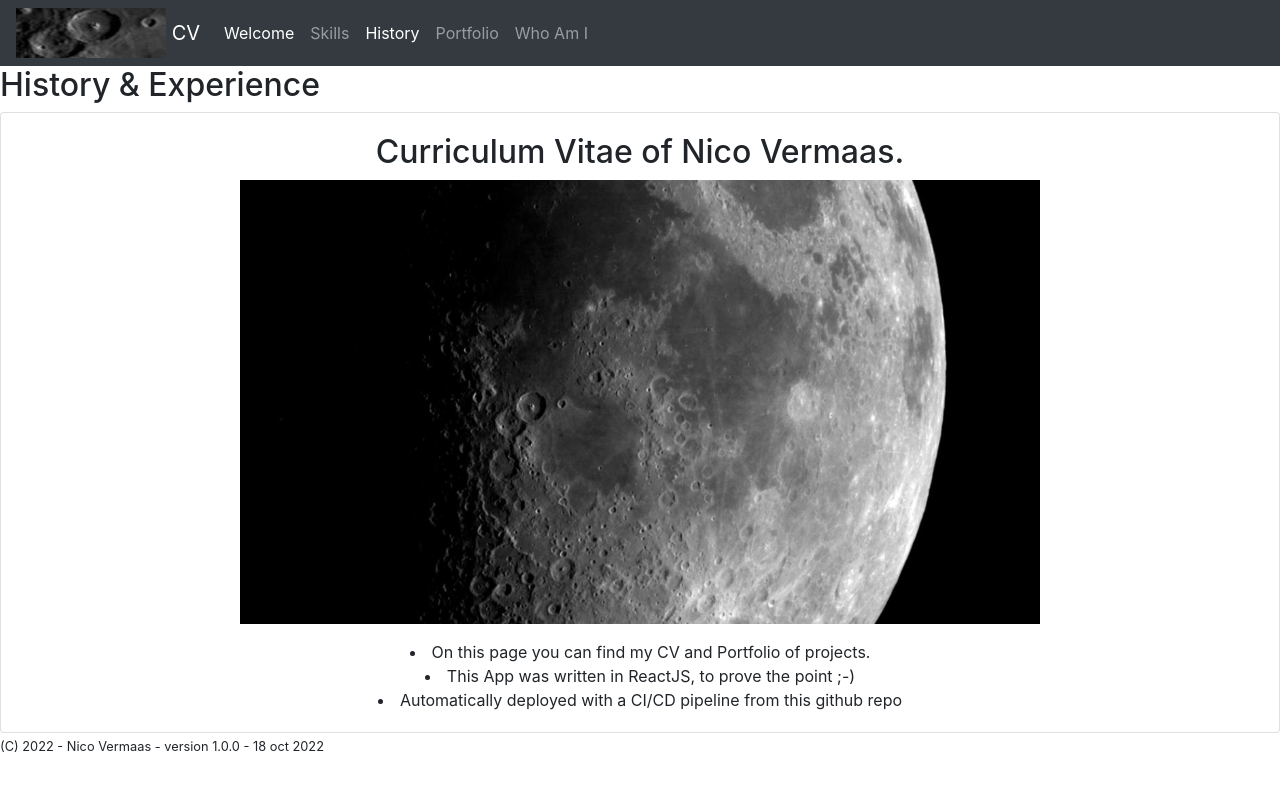
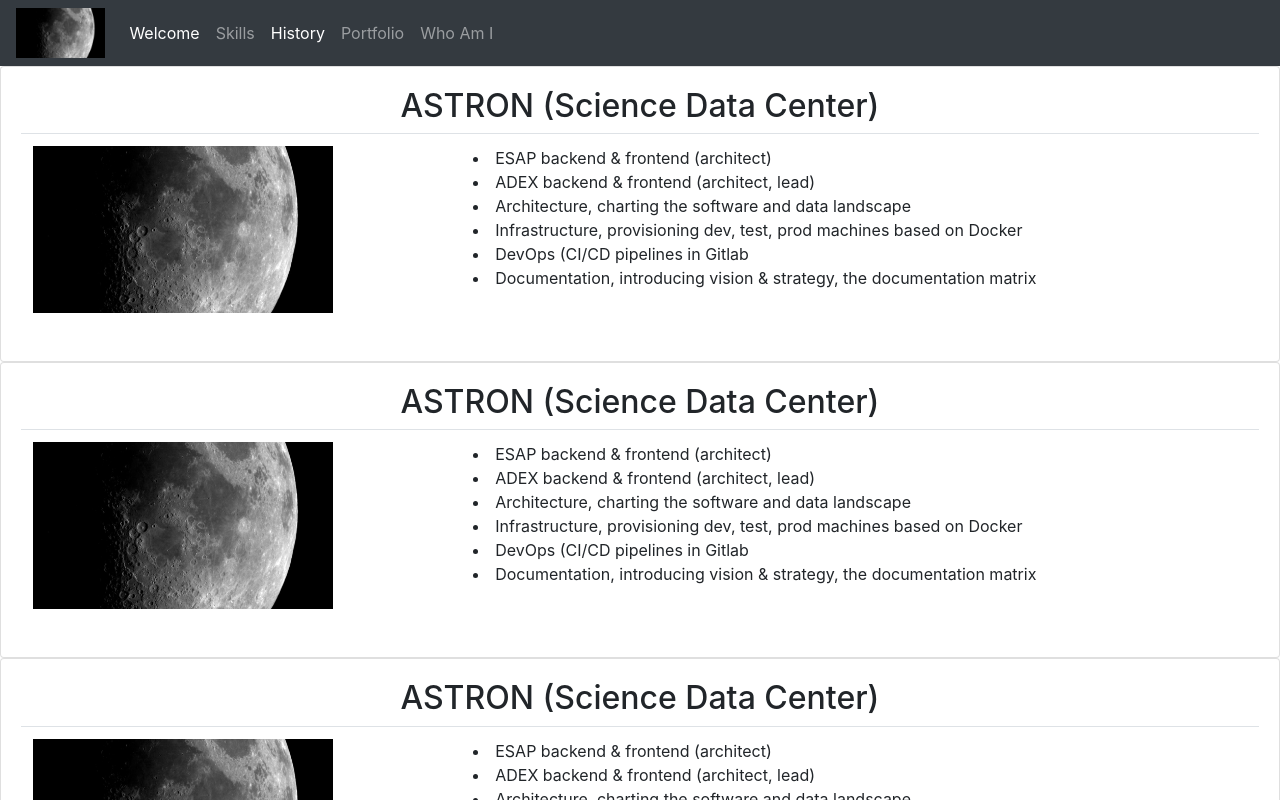
Before and after one commit to nvermaas/my_cv, a React (Create React App) app: page /cv/history in a window 1280 px wide. Shown: the top 800 px of the page. Built offline with nearby package versions, Linux system fonts and the light colour scheme; the HTML template or start-up script is replaced by a standard one.

Commit message:
add some content to skills page

```diff
--- /dev/null
+++ b/src/components/AstronSDCCard.js
@@ -0,0 +1,38 @@
+import React from 'react';
+import {Card, Table, Container, Row, Col} from 'react-bootstrap'
+import nico_cv_logo from '../assets/cv_logo_large.png';
+
+
+export default function AstronSDCCard() {
+
+    return (
+        <div className="App">
+
+            <Card>
+                <Card.Body>
+                    <h2>ASTRON (Science Data Center)</h2>
+
+                    <Card.Text>
+                        <Table>
+                            <tr>
+                                <td align="left">
+                                    <img src={nico_cv_logo} width="300" alt="logo cv"/>
+                                    </td>
+                                <td align="left">
+                        <li>ESAP backend & frontend (architect)</li>
+                        <li>ADEX backend & frontend (architect, lead)</li>
+                        <li>Architecture, charting the software and data landscape</li>
+                        <li>Infrastructure, provisioning dev, test, prod machines based on Docker</li>
+                        <li>DevOps (CI/CD pipelines in Gitlab</li>
+                        <li>Documentation, introducing vision & strategy, the documentation matrix</li>
+
+                                </td>
+                            </tr>
+                        </Table>
+                    </Card.Text>
+                </Card.Body>
+            </Card>
+        </div>
+    );
+
+}
--- a/src/components/NavigationBar.js
+++ b/src/components/NavigationBar.js
@@ -11,8 +11,8 @@
     return (
         <Navbar bg="dark" variant="dark">
 
-            <img className="d-inline-block align-top"  alt='' src={logo} width="150" height="50" />
-            <Navbar.Brand href="/cv">&nbsp;CV</Navbar.Brand>
+            <img className="d-inline-block align-top"  alt='' src={logo} height="50" />
+            <Navbar.Brand href="/cv"></Navbar.Brand>
             <Nav className="mr-auto">
                 <Nav.Link as={NavLink} to="/">Welcome</Nav.Link>
                 <Nav.Link as={NavLink} to="/skills">Skills</Nav.Link>
--- /dev/null
+++ b/src/components/SkillsCard.js
@@ -0,0 +1,39 @@
+import React from 'react';
+import {Card, Table, Container, Row, Col} from 'react-bootstrap'
+import nico_cv_logo from '../assets/cv_logo_large.png';
+
+
+export default function SkillsCard() {
+
+    return (
+        <div className="App">
+            <Card>
+                <Card.Body>
+                    <h2>Skills</h2>
+
+                    <Card.Text>
+                        <Table>
+                            <tr>
+                                <td align="left">
+                                    <img src={nico_cv_logo} width="300" alt="logo cv"/>
+                                    </td>
+                                <td align="left">
+                        <li>Full Stack Web Developer</li>
+                        <li>Django + DRF (backend), FastAPI (backend)</li>
+                        <li>ReactJS (frontend)</li>
+                        <li>SQL (Postgres, MySQL, SQlite) </li>
+                        <li>DevOps: CI/CD pipelines with Gitlab and Github (actions)</li>
+                        <li>Containerization with Docker and docker-compose</li>
+                        <li>System Design: SA/SD, Analyses, Functional Design, Technical Design</li>
+                        <li>Documentation/Modelling: DFD, UML</li>
+                        <li>Agile Scrum, SaFE framework</li>
+                                </td>
+                            </tr>
+                        </Table>
+                    </Card.Text>
+                </Card.Body>
+            </Card>
+        </div>
+    );
+
+}
--- a/src/routes/history/HistoryPage.js
+++ b/src/routes/history/HistoryPage.js
@@ -1,13 +1,15 @@
 import React from 'react';
 
-import WelcomeCard from '../../components/WelcomeCard'
+import AstronSDCCard from '../../components/AstronSDCCard'
 
 export default function HistoryPage() {
 
     return (
         <div>
-            <h2>History & Experience</h2>
-            <WelcomeCard/>
+            <AstronSDCCard/>
+            <AstronSDCCard/>
+            <AstronSDCCard/>
+            <AstronSDCCard/>
         </div>
     );
 }
--- a/src/routes/portfolio/ProjectTiles.js
+++ b/src/routes/portfolio/ProjectTiles.js
@@ -6,7 +6,7 @@
 
     return (
         <div>
-            <header className="Observations-header">
+            <header>
             <Container fluid>
                 <Row>
                     {
--- a/src/routes/skills/SkillsPage.js
+++ b/src/routes/skills/SkillsPage.js
@@ -1,13 +1,12 @@
 import React from 'react';
 
-import WelcomeCard from '../../components/WelcomeCard'
+import SkillsCard from '../../components/SkillsCard'
 
 export default function SkillsPage() {
 
     return (
         <div>
-            <h2>Skills</h2>
-            <WelcomeCard/>
+            <SkillsCard/>
         </div>
     );
 }
```
Also changed, not shown: src/assets/cv_logo_small.png, 1 other file (tests, documents, lock files or other folders).
